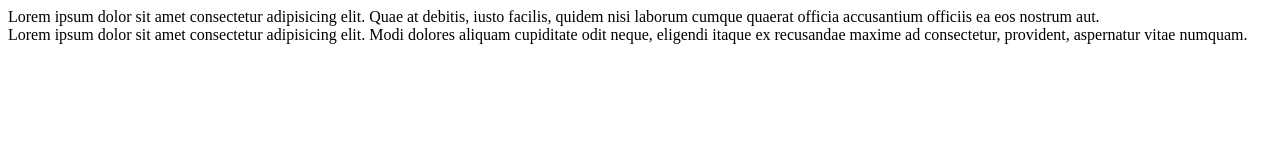
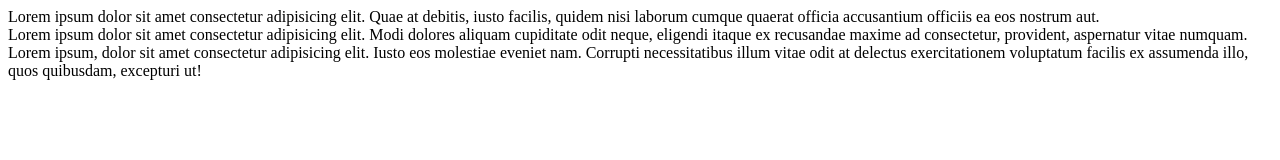
Before and after one commit to md-pervej/git-hub-1, a plain HTML site: page index.html in a window 1280 px wide. Drawn offline with Linux system fonts and the light colour scheme.

Commit message:
article done

```diff
--- a/index.html
+++ b/index.html
@@ -14,5 +14,8 @@
     <main>
         Lorem ipsum dolor sit amet consectetur adipisicing elit. Modi dolores aliquam cupiditate odit neque, eligendi itaque ex recusandae maxime ad consectetur, provident, aspernatur vitae numquam.
     </main>
+    <article>
+        Lorem ipsum, dolor sit amet consectetur adipisicing elit. Iusto eos molestiae eveniet nam. Corrupti necessitatibus illum vitae odit at delectus exercitationem voluptatum facilis ex assumenda illo, quos quibusdam, excepturi ut!
+    </article>
 </body>
 </html>
```
Also changed, not shown: style.css (added).
